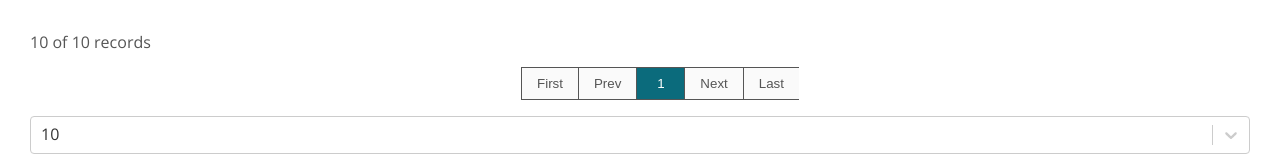
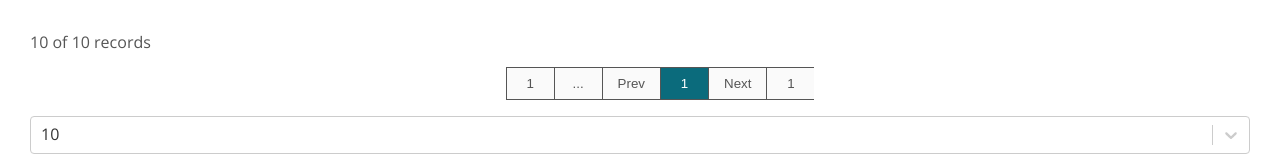
Before and after one commit to jardenna/Records, a React (Vite) app: page /records in a window 1280 px wide. Shown: the part 485-642 px from the top of the page. Built offline with nearby package versions, Linux system fonts and the light colour scheme; no server answers.

Commit message:
a11y pagination

```diff
--- /dev/null
+++ b/src/components/Button.tsx
@@ -0,0 +1,70 @@
+/* eslint-disable react/button-has-type */
+
+import { FC, ReactNode } from 'react';
+import { BtnVariant } from '../types/enums';
+import { BtnType, ButtonEventType } from '../types/types';
+
+interface ButtonProps {
+  children: ReactNode;
+  ariaControls?: string;
+  ariaDescribedby?: string;
+  ariaExpanded?: boolean;
+  ariaLabel?: string;
+  ariaSelected?: boolean;
+  autoFocus?: boolean;
+  btnRef?: (el: HTMLButtonElement | null) => void;
+  className?: string;
+  disabled?: boolean;
+  id?: string;
+  name?: string;
+  onClick?: (event?: ButtonEventType) => void;
+  role?: string;
+  tabIndex?: 0 | -1;
+  type?: BtnType;
+  variant?: BtnVariant;
+}
+
+const Button: FC<ButtonProps> = ({
+  children,
+  type = 'button',
+  id,
+  tabIndex,
+  variant = 'primary',
+  onClick,
+  btnRef,
+  ariaSelected,
+  ariaExpanded,
+  ariaControls,
+  ariaLabel,
+  ariaDescribedby,
+  role,
+  className = '',
+  autoFocus,
+  disabled,
+  name,
+}) => (
+  <button
+    id={id}
+    tabIndex={tabIndex}
+    role={role}
+    type={type}
+    ref={btnRef}
+    onClick={onClick}
+    aria-selected={ariaSelected}
+    aria-expanded={ariaExpanded}
+    aria-controls={ariaControls}
+    aria-label={ariaLabel}
+    autoFocus={autoFocus}
+    aria-disabled={disabled || undefined}
+    className={`btn btn-${variant} ${className}`}
+    disabled={disabled}
+    name={name}
+    aria-describedby={ariaDescribedby}
+  >
+    {children}
+  </button>
+);
+
+export default Button;
+
+// aria-describedby="current-status"
--- a/src/components/pagination/Pagination.tsx
+++ b/src/components/pagination/Pagination.tsx
@@ -1,11 +1,12 @@
 import { FC } from 'react';
+import Button from '../Button';
 import PaginationItems from './PaginationItems';
 import './_pagination.scss';
 import { PaginationActionEnum } from './usePagination';
 
 interface PaginationProps {
   currentPage: number;
-  onPaginationAction: (action: PaginationActionEnum) => void;
+  onPaginationAction: (action: any) => void;
   onPaginationItemClick: (page: number) => void;
   pageLimit: number;
   pageRange: number[];
@@ -19,23 +20,12 @@ const Pagination: FC<PaginationProps> = ({
   pageLimit,
   onPaginationAction,
   onPaginationItemClick,
-}) => (
+}) => {
+  console.log(totalPageCount);
+
+  return (
     <article>
       <ul className="pagination">
-      {/* Jump Previous */}
-      {currentPage > pageLimit && (
-        <li className="pagination-item">
-          <button
-            type="button"
-            onClick={() =>
-              onPaginationAction(PaginationActionEnum.PrevPaginationItem)
-            }
-          >
-            Jump Previous
-          </button>
-        </li>
-      )}
-
         {/* First Page */}
         <li className="pagination-item">
           <button
@@ -43,8 +33,21 @@ const Pagination: FC<PaginationProps> = ({
             onClick={() => onPaginationAction(PaginationActionEnum.First)}
             disabled={currentPage === 1}
           >
-          First
+            1
           </button>
+        </li>
+        {/* Jump Previous */}
+
+        <li className="pagination-item">
+          <Button
+            disabled={currentPage < pageLimit}
+            onClick={() =>
+              onPaginationAction(PaginationActionEnum.PrevPaginationItem)
+            }
+          >
+            <span aria-hidden="true">...</span>
+            <span className="visually-hidden">Jump Previous</span>
+          </Button>
         </li>
 
         {/* Prev Page */}
@@ -65,6 +68,8 @@ const Pagination: FC<PaginationProps> = ({
             onSetCurrentPage={onPaginationItemClick}
             paginationCount={page}
             currentPage={currentPage}
+            ariaLabel={`Page ${page} of ${totalPageCount}`}
+            ariaDescribedby={page === currentPage ? 'current-status' : ''}
           />
         ))}
 
@@ -100,11 +105,12 @@ const Pagination: FC<PaginationProps> = ({
             onClick={() => onPaginationAction(PaginationActionEnum.Last)}
             disabled={currentPage === totalPageCount}
           >
-          Last
+            {totalPageCount}
           </button>
         </li>
       </ul>
     </article>
   );
+};
 
 export default Pagination;
--- a/src/components/pagination/PaginationItems.tsx
+++ b/src/components/pagination/PaginationItems.tsx
@@ -1,24 +1,33 @@
 import { FC } from 'react';
+import Button from '../Button';
 
 interface PaginationItemsProps {
+  ariaLabel: string;
   currentPage: number;
   onSetCurrentPage: (pageNo: number) => void;
   paginationCount: number;
+  ariaDescribedby?: string;
 }
 
 const PaginationItems: FC<PaginationItemsProps> = ({
   onSetCurrentPage,
   paginationCount,
   currentPage,
+  ariaLabel,
+  ariaDescribedby,
 }) => (
   <li className="pagination-item">
-    <button
-      type="button"
+    <Button
+      ariaLabel={ariaLabel}
       className={` ${currentPage === paginationCount ? 'active' : ''}`}
       onClick={() => onSetCurrentPage(paginationCount)}
+      ariaDescribedby={ariaDescribedby}
     >
       {paginationCount}
-    </button>
+      <span id="current-status" className="visually-hidden">
+        Currently selected
+      </span>
+    </Button>
   </li>
 );
 
--- a/src/components/pagination/_pagination.scss
+++ b/src/components/pagination/_pagination.scss
@@ -16,17 +16,9 @@
       display: block;
       min-width: 48px;
 
-      @include max-size($medium) {
-        min-width: auto;
-      }
-
-      @include max-size($small) {
-        padding: 9px;
-      }
-
-      &:focus-visible {
-        background-color: $color-blue;
-        color: $color-white;
+      &:focus {
+        border: var(--focus);
+        outline: none;
       }
 
       &.last-of-type {
--- a/src/scss/_main.scss
+++ b/src/scss/_main.scss
@@ -43,3 +43,12 @@ a {
   padding: 30px;
   width: 100%;
 }
+
+.visually-hidden {
+  clip: rect(1px, 1px, 1px, 1px);
+  overflow: hidden;
+  position: absolute;
+  white-space: nowrap;
+  height: 1px;
+  width: 1px;
+}
--- /dev/null
+++ b/src/scss/globals/_icons.scss
@@ -0,0 +1,67 @@
+@use './mixins' as *;
+@use './colors' as *;
+
+.chevron-left {
+  &::after {
+    content: '';
+
+    @include chevron($dir: left);
+  }
+}
+
+.chevron-right {
+  &::after {
+    content: '';
+
+    @include chevron($dir: right);
+  }
+}
+
+.chevron-down {
+  &::after {
+    content: '';
+
+    @include chevron($dir: down);
+  }
+}
+
+.chevron-up {
+  &::after {
+    content: '';
+
+    @include chevron;
+  }
+}
+
+.icon-checkmark {
+  display: inline-block;
+
+  &::after {
+    content: '';
+    display: block;
+    width: 3px;
+    height: 6px;
+    border: 1px solid $color-black;
+    border-width: 0 2px 2px 0;
+    transform: rotate(45deg);
+  }
+}
+
+.icon-x {
+  background: none;
+  padding: 30px;
+  margin: 0;
+  min-width: auto;
+
+  &::after {
+    content: '+';
+    position: absolute;
+    right: 10px;
+    top: 10px;
+    font-size: 19px;
+    font-weight: 500;
+    transform: rotate(45deg);
+    cursor: pointer;
+    color: $color-primary-text;
+  }
+}
--- a/src/scss/globals/_index.scss
+++ b/src/scss/globals/_index.scss
@@ -2,3 +2,4 @@
 @forward 'fonts';
 @forward 'colors';
 @forward 'mixins';
+@forward 'icons';
--- a/src/scss/globals/_mixins.scss
+++ b/src/scss/globals/_mixins.scss
@@ -1,3 +1,5 @@
+@use './colors' as *;
+
 $mini: 320px;
 $small: 414px;
 $medium: 815px;
@@ -40,3 +42,26 @@ $animation-timing-function: ease-in-out;
     animation-name: none;
   }
 }
+
+@mixin chevron($size: 7px, $weight: 1px, $color: $color-gray-dark, $dir: up) {
+  width: $size;
+  height: $size;
+  border: $weight solid $color;
+  display: inline-block;
+
+  @include rotate(45deg);
+
+  @if $dir == up {
+    border-bottom: transparent;
+    border-right: transparent;
+  } @else if $dir == down {
+    border-top: transparent;
+    border-left: transparent;
+  } @else if $dir == right {
+    border-bottom: transparent;
+    border-left: transparent;
+  } @else if $dir == left {
+    border-top: transparent;
+    border-right: transparent;
+  }
+}
```
Also changed, not shown: src/components/BtnClose.tsx (added, +29 -0 lines). Lines whose indentation alone changed are shown as unchanged.
